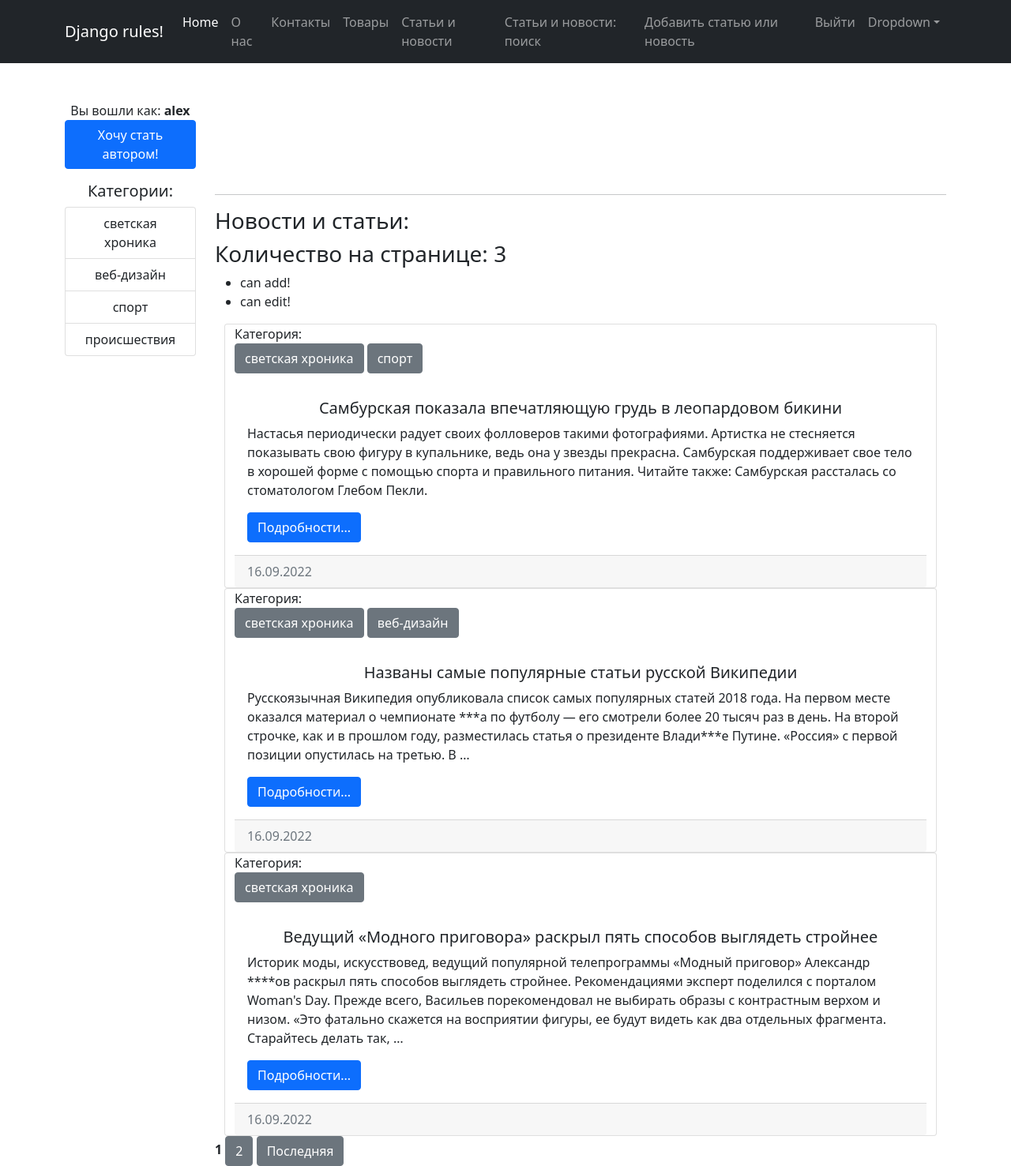
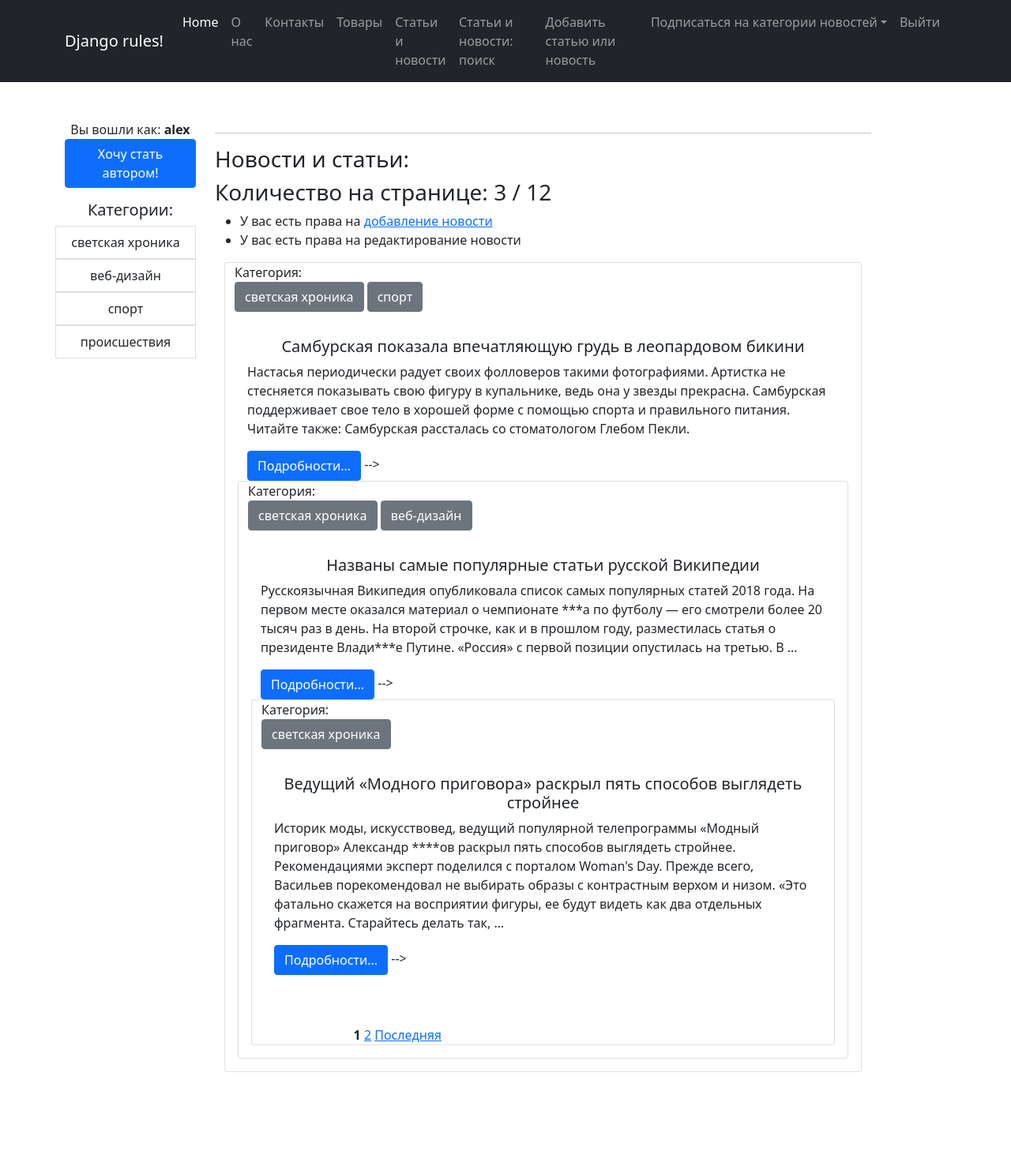
Before and after one commit to alex-artamonov/D6-practice, a Django app: page /news/category/1/ in a window 1280 px wide. Shown: the whole page at 79% size. After the commit the page ends 1358 px from the top, so only its background shows below. Run offline with Django 4.2, Linux system fonts and the light colour scheme; a user stored in the database is signed in; data comes from the database, SQL or seed files in the repository; both versions use the stored data as it was after the commit; some libraries are stand-ins or nearby versions.

Commit message:
change navbar

```diff
--- a/news/models.py
+++ b/news/models.py
@@ -1,6 +1,7 @@
 from django.db import models as m
 from django.contrib.auth.models import User
 from django.db.models import Sum
+from django.urls import reverse_lazy
 
 
 
@@ -23,6 +24,9 @@ class Author(m.Model):
 class Category(m.Model):
     name = m.CharField(max_length=30, unique=True)
     user = m.ManyToManyField(User, through='UserCategory')
+
+    def get_absolute_url(self):
+        return reverse_lazy('news_by_cat', kwargs = {'pk':self.id})
 
     def __str__(self) -> str:
         return self.name
@@ -60,11 +64,16 @@ class Post(m.Model):
 
     def get_absolute_url(self): # добавим абсолютный путь,
         #чтобы после создания нас перебрасывало на страницу с товаром
-        return f'/news/{self.id}'
+        return reverse_lazy('news_detail', kwargs = {'pk':self.id})
 
 class PostCategory(m.Model):
     post = m.ForeignKey(Post, on_delete=m.CASCADE)
     category = m.ForeignKey(Category, on_delete=m.CASCADE)
+
+    class Meta:
+        constraints = [
+            m.UniqueConstraint('post_id', 'category_id', name='unique_post_category')
+        ]
 
 
 
--- a/news/templates/news/news.html
+++ b/news/templates/news/news.html
@@ -10,15 +10,15 @@
 <h2>{{ flatpage.title }}</h2>
     <hr>
     <h3>Новости и статьи:</h3>
-    <h3>Количество на странице: {{ news|length }}
+    <h3>Количество на странице: {{ news|length }} / {{ news_count }}
     </h3>
 
     <ul>
         {% if perms.news.add_post %}
-        <li>can add!</li>
+        <li>У вас есть права на <a href="{% url 'add_news' %}">добавление новоcти</a></li>
         {% endif %}
         {% if perms.news.change_post %}
-        <li>can edit!</li>
+        <li>У вас есть права на редактирование новости</li>
         {% endif %}
 
     </ul>
@@ -30,7 +30,7 @@
                 <div class=""card header">Категория:
                     <p>
                     {% for cat in nws.categories.all  %}
-                        <a href="#" class="btn btn-secondary">{{ cat.name }}</a>
+                        <a href="{{ cat.get_absolute_url }}" class="btn btn-secondary">{{ cat.name }}</a>
                     {% endfor %}
                 </p>
                 </div>
@@ -40,7 +40,9 @@
                     {{ nws.title|censor }}
                     </h5>
                     <p class="card-text">{{ nws.content|censor|truncatewords:50 }}</p>
-                    <a href="{% url 'news_detail' nws.pk %}" class="btn btn-primary">Подробности...</a>
+                    <a href="{{ nws.get_absolute_url }}" class="btn btn-primary">Подробности...</a> -->
+                    {% empty %}
+                    <p class="card-text">В этой категории новостей на сегодня нет...</p>
                 </div>
                 <div class="card-footer text-muted">
                     {{ nws.created_dtm|date:'d.m.Y' }}
@@ -50,13 +52,16 @@
 
         {% endfor %}
     </div>
+    <div class="text-center mt-5">
+        <div class="row">
+            <div class="col-lg-6">
 
             {% if is_paginated %}
 
             <!-- Если доступна предыдущая страница, то даём ссылку на неё и самую первую страницу -->
             {% if page_obj.has_previous %}
-        <a href="?page=1" class="btn btn-secondary">Первая</a>
-        <a href="?page={{ page_obj.previous_page_number }}" class="btn btn-secondary"> {{ page_obj.previous_page_number }} </a>
+                <a href="?page=1">Первая</a>
+                <a href="?page={{ page_obj.previous_page_number }}" > {{ page_obj.previous_page_number }} </a>
             {% endif %}
 
             <!-- Показываем только текущую страницу и ближайшие к ней, чтобы список не тянулся и не захламлял страницу -->
@@ -64,15 +69,18 @@
                 {% if page_obj.number == num %}
                     <a><strong>{{ num }}</strong></a>
                 {% elif num > page_obj.number|add:'-1' and num < page_obj.number|add:'1' %}
-            <a href="?page={{ num }}" class="btn btn-secondary">{{ num }}</a>
+                    <a href="?page={{ num }}" >{{ num }}</a>
                 {% endif %}
             {% endfor %}
 
             <!-- Если есть следующая страница, то даём ссылку на неё и на самую последнюю страницу -->
             {% if page_obj.has_next %}
-        <a href="?page={{ page_obj.next_page_number }}" class="btn btn-secondary"> {{ page_obj.next_page_number }}</a>
-        <a href="?page={{ page_obj.paginator.num_pages }}" class="btn btn-secondary">Последняя</a>
+                <a href="?page={{ page_obj.next_page_number }}" > {{ page_obj.next_page_number }}</a>
+                <a href="?page={{ page_obj.paginator.num_pages }}" >Последняя</a>
             {% endif %}
+            </div>
+        </div>
+    </div>
 
 {% endif %}
 {% endblock content %}
--- a/news/views.py
+++ b/news/views.py
@@ -52,6 +52,7 @@ class NewsByCategory(ListView):
         # context['cats'] = ', '.join([cat for cat in news.categories.all()])
         # print(context['cats'])
         context['categories'] = Category.objects.all()
+        context['news_count'] = news.count
         return context
 
 
@@ -63,13 +64,13 @@ class NewsList(LoginRequiredMixin, ListView):
     paginate_by = 3
 
     def get_context_data(self, **kwargs):
-        news = Post.objects.all()
         context = super().get_context_data(**kwargs)
         context['is_not_author'] = not self.request.user.groups.filter(name = 'authors').exists()
-        # context['one'] = 'zwei'
+        context['one'] = 'zwei'
         # context['cats'] = ', '.join([cat for cat in news.categories.all()])
         # print(context['cats'])
         context['categories'] = Category.objects.all()
+        context['news_count'] = Post.objects.all().count
         return context
 
 class NewsDetail(LoginRequiredMixin, DetailView):
--- a/templates/flatpages/default.html
+++ b/templates/flatpages/default.html
@@ -26,21 +26,21 @@
                         <li class="nav-item"><a class="nav-link" href="/pages/about/">О нас</a></li>
                         <li class="nav-item"><a class="nav-link" href="/pages/contact/">Контакты</a></li>
                         <li class="nav-item"><a class="nav-link" href="/products/">Товары</a></li>
-                        <li class="nav-item"><a class="nav-link" href="/news/">Статьи и новости</a></li>
-                        <li class="nav-item"><a class="nav-link" href="/news/search">Статьи и новости: поиск</a></li>
+                        <li class="nav-item"><a class="nav-link" href="{% url 'all_news' %}">Статьи и новости</a></li>
+                        <li class="nav-item"><a class="nav-link" href="{% url 'search_news' %}">Статьи и новости: поиск</a></li>
                         {% if perms.news.add_post %}
-                        <li class="nav-item"><a class="nav-link" href="/news/add">Добавить статью или новость</a></li>
+                        <li class="nav-item"><a class="nav-link" href="{% url 'add_news' %}">Добавить статью или новость</a></li>
                         {% endif %}
-                        <li class="nav-item"><a class="nav-link" href="/accounts/logout">Выйти</a></li>
                         <li class="nav-item dropdown">
-                            <a class="nav-link dropdown-toggle" id="navbarDropdown" href="#" role="button" data-bs-toggle="dropdown" aria-expanded="false">Dropdown</a>
+                            <a class="nav-link dropdown-toggle" id="navbarDropdown" href="#" role="button" data-bs-toggle="dropdown" aria-expanded="false">
+                                Подписаться на категории новостей</a>
                             <ul class="dropdown-menu dropdown-menu-end" aria-labelledby="navbarDropdown">
-                                <li><a class="dropdown-item" href="#">Action</a></li>
-                                <li><a class="dropdown-item" href="#">Another action</a></li>
-                                <li><hr class="dropdown-divider" /></li>
-                                <li><a class="dropdown-item" href="#">Something else here</a></li>
+                                {% for cat in categories %}
+                                <li><a class="dropdown-item" href="{{ cat.get_absolute_url }}">{{ cat.name  }}</a></li>
+                                {% endfor %}
                             </ul>
                         </li>
+                        <li class="nav-item"><a class="nav-link" href="/accounts/logout">Выйти</a></li>
                     </ul>
                 </div>
             </div>
@@ -54,26 +54,26 @@
                     <div class="col-lg-2">
                        <p>Вы вошли как: <b>{{ request.user.username }}</b>
                             {% if is_not_author %}
-                            <a href="upgrade/" class="btn btn-primary"> Хочу стать автором!</a>
+                            <a href="{% url 'upgrade' %}" class="btn btn-primary"> Хочу стать автором!</a>
                             {% endif %}
                         </p>
-                    </div>
-
-                </div>
+                        <h5>Категории:</h5>
                         <div class="row">
-                    <div class="col-lg-2">
-                        <h5>Категории:</h5>
                             <div class="list-group">
                                 {% for cat in categories %}
-                            <a href="/category/{{ cat.pk }}" class="list-group-item list-group-item-action" aria-current="true">
+                                <div class="col-lt-1">
+                                    <a href="{{ cat.get_absolute_url }}" class="list-group-item list-group-item-action" aria-current="true">
                                     {{ cat.name }}
                                     </a>
+                                </div>
+                                <!-- <a href="#" class="btn btn-secondary">Подписаться</a> -->
                                 {% endfor %}
+                            </div>
                         </div>
 
                     </div>
 
-                    <div class="col-lg-10 text-start">
+                    <div class="col-lg-9 text-start">
                         {% block content %}
                         {{ flatpage.content }}
                         {% endblock content %}
```
Also changed, not shown: db.sqlite3, news/migrations/0004_postcategory_unique_post_category.py (added). Lines whose indentation alone changed are shown as unchanged.
